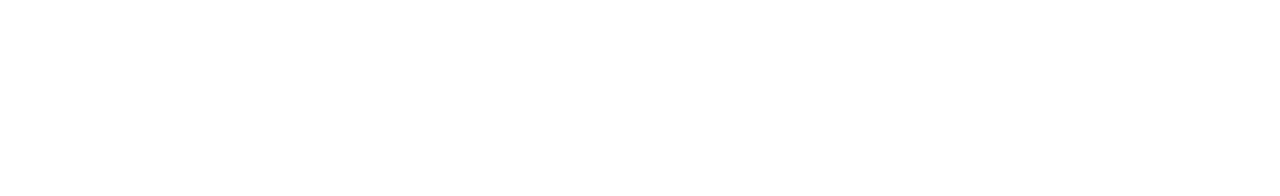
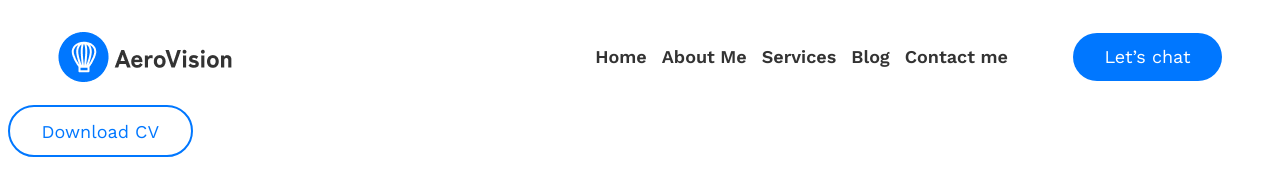
Before and after one commit to camillatofani/project-mia-febbraio, a plain HTML site: page index.html in a window 1280 px wide. Drawn offline with nearby package versions, Linux system fonts and the light colour scheme.

Commit message:
modify style and index

```diff
--- a/css/style.css
+++ b/css/style.css
@@ -0,0 +1,75 @@
+/* ---- Start General ---- */
+@import url('https://fonts.googleapis.com/css2?family=Work+Sans:ital,wght@0,100..900;1,100..900&display=swap');
+:root {
+	--dark: #333333;
+	--dark-light: #666666;
+	--light: #e8e8e8;
+	--white: #ffffff;
+	--primary: #0077FF;
+	--primary-dark: #00489A;
+	--primary-light: #79B2F2;
+}
+* {
+	font-family: "Work Sans", serif;
+	color: var(--dark);
+	font-size: 18px;
+}
+/* Start Button */
+button {
+	background-color: var(--primary);
+	color: var(--white);
+	border: none;
+	border-radius: 50px;
+	padding: 13.5px 31.5px;
+	cursor: pointer;
+}
+button:hover {
+	opacity: 0.5;
+}
+button.secondary {
+	background-color: var(--white);
+	color: var(--primary);
+	border: solid 2px var(--primary);
+}
+/* End Button */
+h1 {
+	font-size: 70px;
+}
+h2 {
+	font-size: 50px;
+}
+h3 {
+	font-size: 25px;
+}
+h4 {
+	font-size: 20px;
+}
+/* ---- End General ---- */
+
+/* ---- Start Navbar ---- */
+nav {
+	display: flex;
+	justify-content: space-between;
+	align-items: center;
+	padding: 20px 50px;
+}
+.menu {
+	display: flex;
+	align-items: center;
+}
+.menu-voice {
+	display: flex;
+	margin-right: 50px;
+}
+.menu-voice li {
+	margin-right: 15px;
+	list-style: none;
+	font-weight: 600;
+}
+.menu-voice li a {
+	text-decoration: none;
+}
+.menu-voice li a:hover {
+	color: var(--primary);
+}
+/* ---- End Navbar ---- */
--- a/index.html
+++ b/index.html
@@ -4,8 +4,39 @@
 	<meta charset="UTF-8">
 	<meta name="viewport" content="width=device-width, initial-scale=1.0">
 	<title>Document</title>
+	<link rel="stylesheet" href="css/style.css">
 </head>
 <body>
-
+	<!-- Navbar -->
+	<nav>
+		<!-- Logo -->
+		<img src="img/logo.png" />
+		<!-- Blocco menu -->
+		<div class="menu">
+			<!-- Voci di menu -->
+			<ul class="menu-voice">
+				<li><a href="#">Home</a></li>
+				<li><a href="#">About Me</a></li>
+				<li><a href="#">Services</a></li>
+				<li><a href="#">Blog</a></li>
+				<li><a href="#">Contact me</a></li>
+			</ul>
+			<!-- Pulsante di menu -->
+			<button>Let’s chat</button>
+		</div>
+	</nav>
+	<main>
+		<div>
+			<button class="secondary">Download CV</button>
+		</div>
+		<div></div>
+		<div></div>
+		<div></div>
+		<div></div>
+		<div></div>
+		<div></div>
+		<div></div>
+	</main>
+	<footer></footer>
 </body>
 </html>
```
Also changed, not shown: img/logo.png (added).
